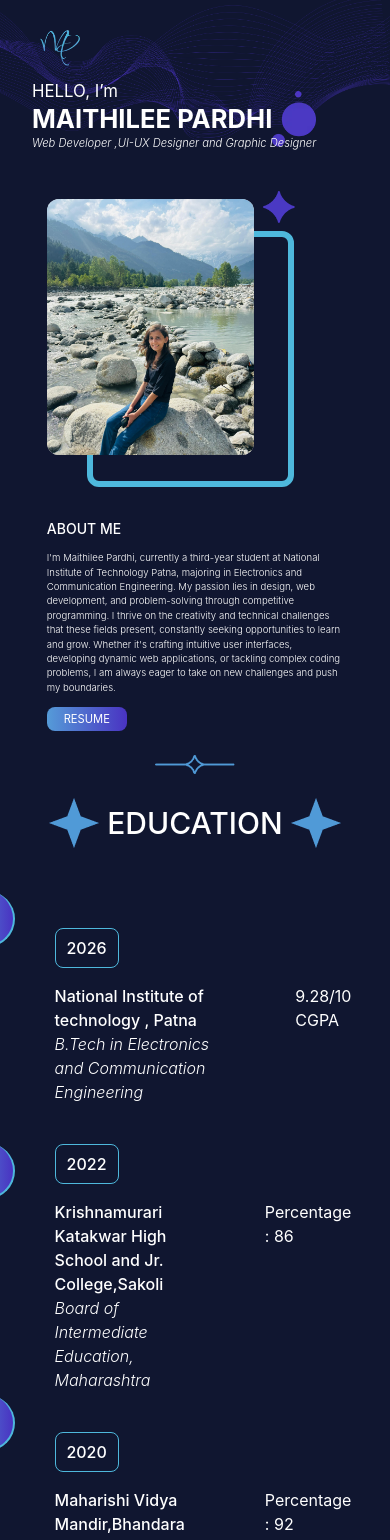
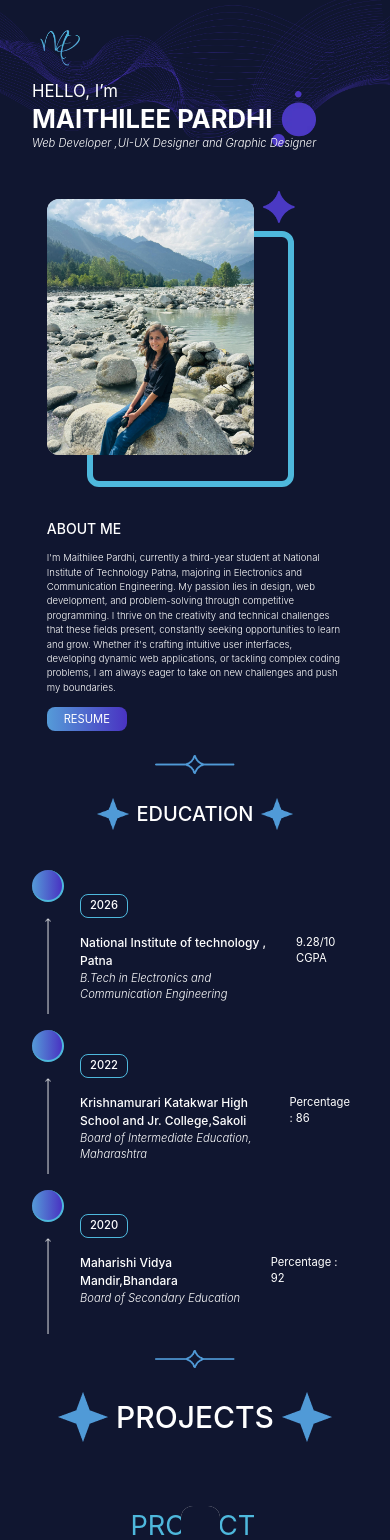
Before and after one commit to maithilee24/Portfolio_Website, a React (Create React App) app in the folder Frontend/my-app/: page / in a window 390 px wide. Shown: the top 1540 px of the page. Built offline with nearby package versions, Linux system fonts and the light colour scheme.

Commit message:
done responsiveness of education section

```diff
--- a/Frontend/my-app/src/Components/aboutme/aboutme.jsx
+++ b/Frontend/my-app/src/Components/aboutme/aboutme.jsx
@@ -22,7 +22,7 @@ const Aboutme = () => {
                         I'm Maithilee Pardhi, currently a third-year student at National Institute of Technology Patna, majoring in Electronics and Communication Engineering. My passion lies in design, web development, and problem-solving through competitive programming. I thrive on the creativity and technical challenges that these fields present, constantly seeking opportunities to learn and grow. Whether it's crafting intuitive user interfaces, developing dynamic web applications, or tackling complex coding problems, I am always eager to take on new challenges and push my boundaries.
                     </div>
                     <a href="https://drive.google.com/drive/folders/1SQMC2Ph8AJDQLpg9kUhVE3aHWXwKESwD?usp=sharing" target="_blank" rel="noopener noreferrer">
-                        <div className="bg-gradient-to-r from-[#559BD8] to-[#4933C2] rounded-lg text-[0.7rem] md:text-auto sm:mx-0 p-3 md:p-4 h-4 w-20 sm:h-2 sm:w-20 md:h-8 md:w-24 lg:h-10 lg:w-28 xl:h-14 xl:w-32 flex justify-center items-center text-white font-normal lg:font-medium">
+                        <div className="bg-gradient-to-r from-[#559BD8] to-[#4933C2] rounded-lg text-[0.7rem] md:text-base sm:mx-0 p-3 md:p-4 h-4 w-20 sm:h-2 sm:w-20 md:h-8 md:w-24 lg:h-10 lg:w-28 xl:h-14 xl:w-32 flex justify-center items-center text-white font-normal lg:font-medium">
                             RESUME
                         </div>
                     </a>
--- a/Frontend/my-app/src/Components/education/education.jsx
+++ b/Frontend/my-app/src/Components/education/education.jsx
@@ -31,11 +31,11 @@ function Education(){
     return(
         <div className="flex flex-col mt-6 justify-center items-center">
             <div className="flex justify-center items-center">
-                <div><img src={Star} alt=""></img></div>
-                <div className="text-white text-3xl mx-2 font-medium">EDUCATION</div>
-                <div><img src={Star} alt=""></img></div>
+                <div><img src={Star} alt="" className="h-8 sm:h-auto"></img></div>
+                <div className="text-white text-xl sm:text-2xl lg:text-3xl mx-2 font-medium">EDUCATION</div>
+                <div><img src={Star} alt="" className="h-8 sm:h-auto"></img></div>
             </div>
-            <div className="mt-10">
+            <div className="mt-10 mx-8 sm:mx-20">
                 {eduInfo.map((items) => (
                     <List
                         key={items.key}
@@ -47,7 +47,7 @@ function Education(){
                 ))}
             </div>
             <div>
-                <img src={V2} alt=""></img>
+                <img src={V2} alt="" className="w-20 sm:w-auto"></img>
             </div>
         </div>
     )
--- a/Frontend/my-app/src/Components/education/list.jsx
+++ b/Frontend/my-app/src/Components/education/list.jsx
@@ -5,17 +5,17 @@ function List({year,title,specification,grade}){
     return (
         <div className="flex flex-row">
             <div className="flex flex-col justify-center items-center">
-                <div className="bg-gradient-to-r from-[#559BD8] to-[#4933C2] h-14 w-14 rounded-[1.75rem] border-b-2 border-r-2 border-[#4EB8DC]"></div>
-                <div className="my-4"><img src={Arrow} alt=""></img></div>
+                <div className="bg-gradient-to-r from-[#559BD8] to-[#4933C2] h-8 w-8 rounded-[1rem] sm:h-10 sm:w-10 sm:rounded-[1.25rem] lg:h-14 lg:w-14 lg:rounded-[1.75rem] border-b-2 border-r-2 border-[#4EB8DC]"></div>
+                <div className="my-4"><img src={Arrow} alt="" className="h-24 lg:h-auto"></img></div>
             </div>
-            <div className="flex flex-col mt-10 ml-10">
-                <div className="flex justify-center items-center text-white bg-[#101630] border-[1px] border-[#4EB8DC] h-10 w-16 rounded-lg font-medium">{year}</div>
-                <div className="flex flex-row mt-4">
+            <div className="flex flex-col mt-6 ml-4 sm:mt-8 sm:ml-8 lg:mt-10 lg:ml-10">
+                <div className="flex justify-center items-center text-[0.7rem] sm:text-base text-white bg-[#101630] border-[1px] border-[#4EB8DC] h-6 w-12 sm:h-8 sm:w-14 lg:h-10 lg:w-16 rounded-lg font-medium">{year}</div>
+                <div className="flex flex-row mt-4 lg:mt-4">
                     <div className="flex flex-col">
-                        <div className="text-white font-medium">{title}</div>
-                        <div className="text-white font-light italic">{specification}</div>
+                        <div className="text-white text-[0.75rem] sm:text-base lg:text-lg font-medium">{title}</div>
+                        <div className="text-white text-[0.7rem] sm:text-base lg:text-lg font-light italic">{specification}</div>
                     </div>
-                    <div className="text-white mx-20">{grade}</div>
+                    <div className="text-white text-[0.7rem] sm:text-base lg:text-lg mx-2 sm:mx-10 lg:mx-20">{grade}</div>
                 </div>
             </div>
         </div>
```
